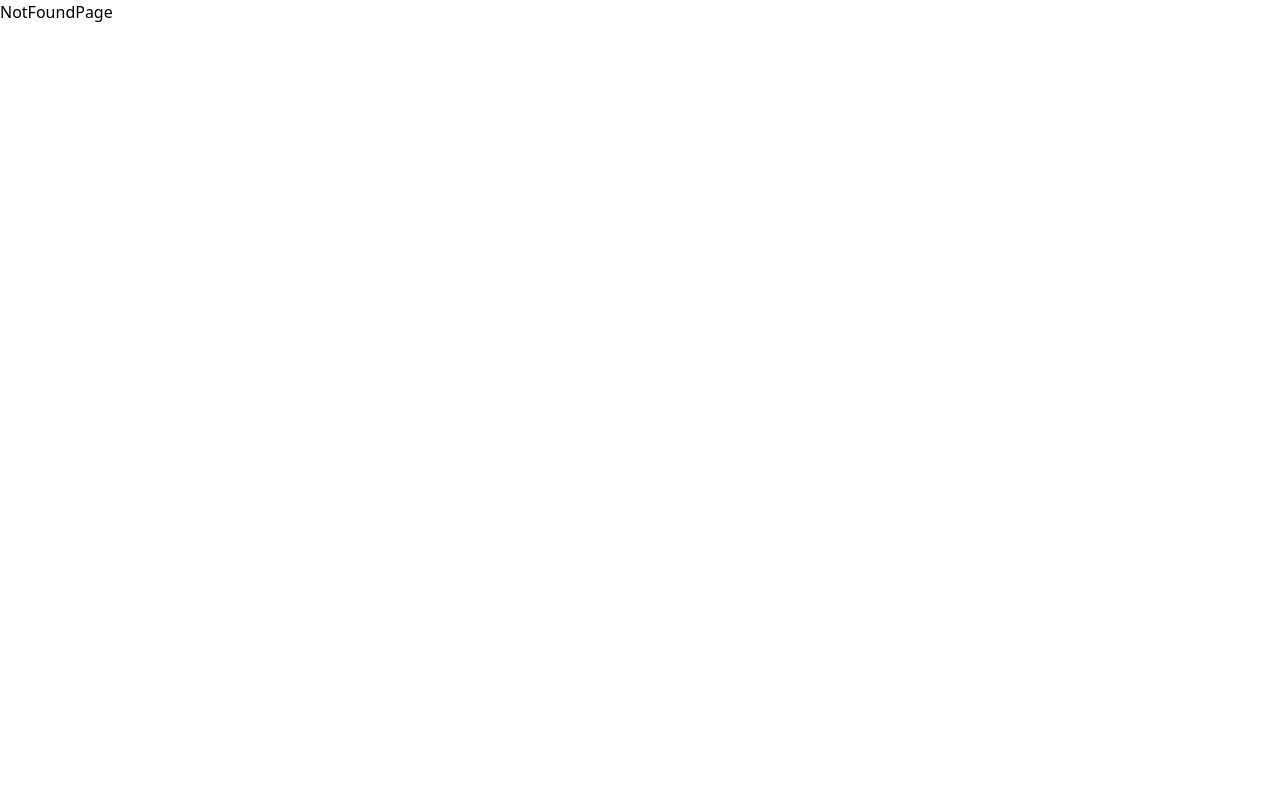
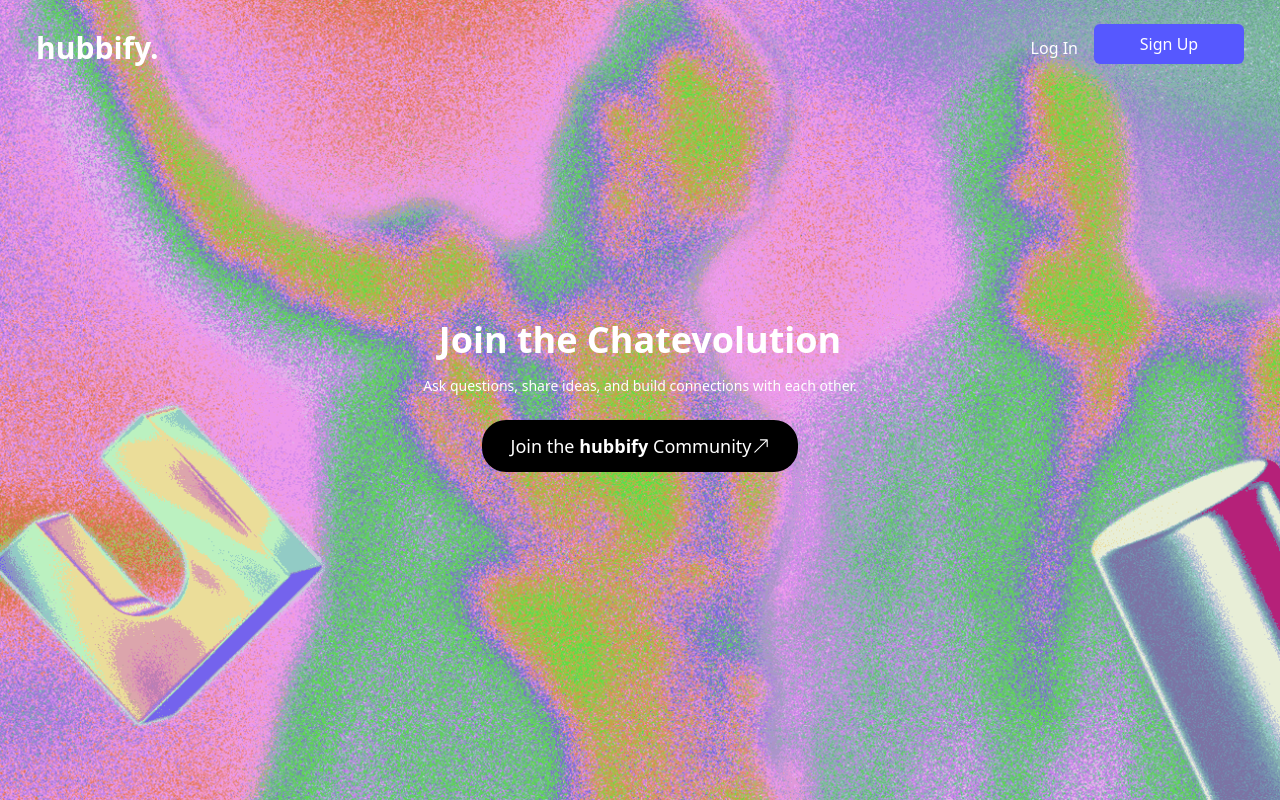
Before and after one commit to Galactic-Studio-SED/hubbify-client, a React (Vite) app: page /landing in a window 1280 px wide. Built offline with nearby package versions, Linux system fonts and the light colour scheme; no server answers.

Commit message:
Update landing page

```diff
--- a/package.json
+++ b/package.json
@@ -15,6 +15,7 @@
     "react": "^18.2.0",
     "react-dom": "^18.2.0",
     "react-hook-form": "^7.48.2",
+    "react-icons": "^4.12.0",
     "react-router-dom": "^6.18.0",
     "react-toastify": "^9.1.3"
   },
--- a/src/App.jsx
+++ b/src/App.jsx
@@ -7,6 +7,8 @@ import UsersPage from "./pages/UsersPage.jsx";
 import Unauthorized from "./pages/Unauthorized.jsx";
 import RequireLogin from "./components/RequireLogin.jsx";
 import RequireAuth from "./components/RequireAuth";
+import RedirectToLanding from "./components/RedirectToLanding";
+import LandingPage from "./pages/LandingPage";
 import { Routes, Route } from "react-router-dom";
 
 const ROLES = {
@@ -22,9 +24,10 @@ function App() {
       <Route path="/login" element={<LoginPage />} />
       <Route path="/register" element={<RegisterPage />} />
       <Route path="/unauthorized" element={<Unauthorized />} />
+      <Route path="/landing" element={<LandingPage />}></Route>
 
       {/* protected routes (only logged in users can access) */}
-      <Route element={<RequireLogin />}>
+      <Route element={<RedirectToLanding />}>
         <Route path="/" element={<HomePage />}></Route>
       </Route>
       <Route element={<RequireLogin />}>
--- a/src/components/CallToActionButton.jsx
+++ b/src/components/CallToActionButton.jsx
@@ -1,17 +1,19 @@
 import React from "react";
 import { BsArrowUpRight } from 'react-icons/bs';
-
+import { Link } from "react-router-dom";
 
 const CallToActionButton = () => {
     return (
-        <div className='
-        text-lg text-white font-normal
-        bg-black hover:bg-indigo-400 duration-500
-        inline-flex justify-between items-center
-        w-auto rounded-3xl my-6 mx-auto px-7 py-3 '>
-            <button>Join the <span className="font-extrabold">hubbify</span> Community</button>
-             <BsArrowUpRight></BsArrowUpRight>
-        </div>
+        <Link
+            to="/login"
+            className='
+            text-lg text-white font-normal
+            bg-black hover:bg-indigo-400 duration-500
+            inline-flex justify-between items-center
+            w-auto rounded-3xl my-6 mx-auto px-7 py-3 '>
+            <button>Join the <span className="font-extrabold">hubbify</span> Community </button>
+            <BsArrowUpRight></BsArrowUpRight>
+        </Link>
     );
 }
 
--- a/src/components/Navbar.jsx
+++ b/src/components/Navbar.jsx
@@ -1,5 +1,6 @@
 import { useState } from 'react';
 import { AiOutlineClose, AiOutlineMenu } from 'react-icons/ai';
+import { Link } from "react-router-dom";
 
 const Navbar = () => {
   const [nav, setNav] = useState(false);
@@ -11,17 +12,38 @@ const Navbar = () => {
   return (
     <div className='flex justify-between items-center h-24 max-w-[1240px] mx-auto px-4 text-white bg-transparent'>
       <h1 className='w-1/2 text-3xl font-bold'>hubbify.</h1>
-      <ul className='hidden md:flex ' >
-        <li className='p-3'>Log In</li>
-        <li><button className='bg-royal-purple text-white w-[150px] h-auto rounded-md font-medium p-2 hover:bg-indigo-400 duration-500 ml-1'>Sign Up</button></li>
+      <ul className='hidden md:flex md:align-center' >
+
+        <li className='p-3'>
+          <Link to="/login">
+            Log In
+          </Link>
+        </li>
+        <li>
+          <Link
+            to="/register"
+            className='block text-center bg-royal-purple text-white w-[150px] h-auto rounded-md font-medium p-2 hover:bg-indigo-400 duration-500 ml-1'
+          >
+            Sign Up
+          </Link>
+        </li>
+
       </ul>
       <div onClick={handleNav} className='block md:hidden'>
-          {nav ? <AiOutlineClose size={20}/> : <AiOutlineMenu size={20} />}
+        {nav ? <AiOutlineClose size={20} /> : <AiOutlineMenu size={20} />}
       </div>
       <ul className={nav ? 'fixed left-0 top-0 w-[60%] h-full  bg-royal-purple ease-in-out duration-500' : 'ease-in-out duration-500 fixed left-[-100%]'}>
         <h1 className='w-full text-3xl font-bold text-white m-4 '>hubbify</h1>
-          <li className='p-4'>Log In</li>
-          <li className='p-4'>Sign Up</li>
+        <li className='p-4'>
+          <Link to="/login">
+            Log In
+          </Link>
+        </li>
+        <li className='p-4'>
+          <Link to="/register">
+            Sign Up
+          </Link>
+        </li>
       </ul>
     </div>
   );
--- /dev/null
+++ b/src/components/RedirectToLanding.jsx
@@ -0,0 +1,15 @@
+import { useLocation, Navigate, Outlet } from "react-router-dom";
+import useAuth from "../hooks/useAuth";
+
+const RequireLogin = () => {
+  const { isLogged } = useAuth();
+  const location = useLocation();
+
+  return isLogged() ? (
+    <Outlet />
+  ) : (
+    <Navigate to={`/landing?redirect=${location.pathname}`} />
+  );
+};
+
+export default RequireLogin;
--- a/src/components/tempCodeRunnerFile.jsx
+++ /dev/null
@@ -1 +0,0 @@
-Up
--- a/src/pages/LandingPage.jsx
+++ b/src/pages/LandingPage.jsx
@@ -10,9 +10,6 @@ const LandingPage = () => {
       <div><Hero/></div>
 
       </div>
-
-
-
     )
   }
 
--- a/src/pages/LoginPage.jsx
+++ b/src/pages/LoginPage.jsx
@@ -171,7 +171,9 @@ const LoginPage = () => {
           </form>
         </div>
       </div>
-      <div className="h-full w-full bg-gray-400"></div>
+      <div className="h-full w-full bg-gray-400">
+        <div className="bg-hero-bg bg-center bg-cover bg-no-repeat w-full h-full"></div>
+      </div>
     </div>
   );
 };
--- a/src/pages/RegisterPage.jsx
+++ b/src/pages/RegisterPage.jsx
@@ -305,7 +305,9 @@ const RegisterPage = () => {
           </form>
         </div>
       </div>
-      <div className="h-full w-full bg-gray-400"></div>
+      <div className="h-full w-full bg-gray-400">
+        <div className="bg-hero-bg bg-center bg-cover bg-no-repeat w-full h-full"></div>
+      </div>
     </div>
   );
 };
```
Also changed, not shown: 1 other file (tests, documents, lock files or other folders).
